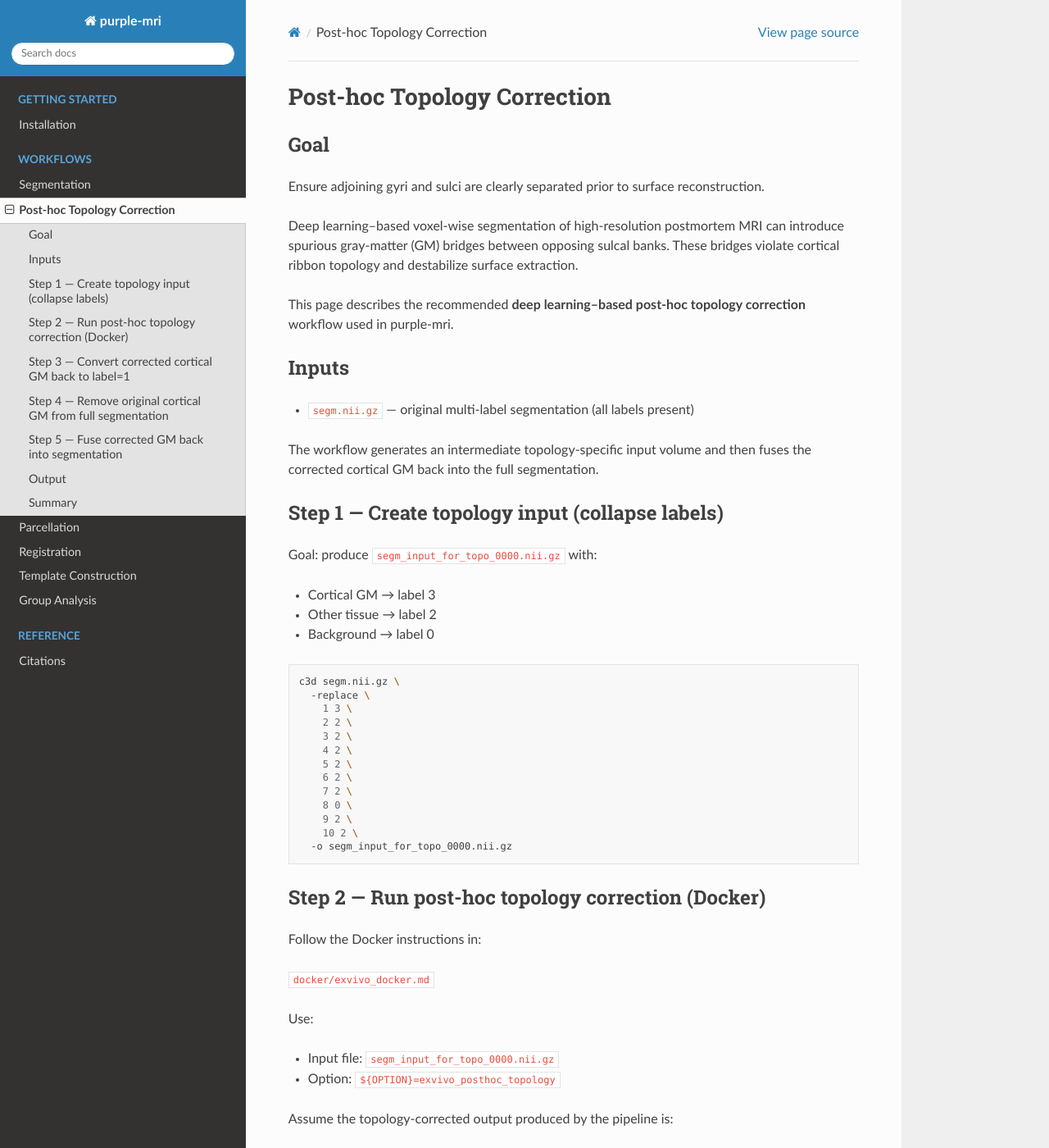
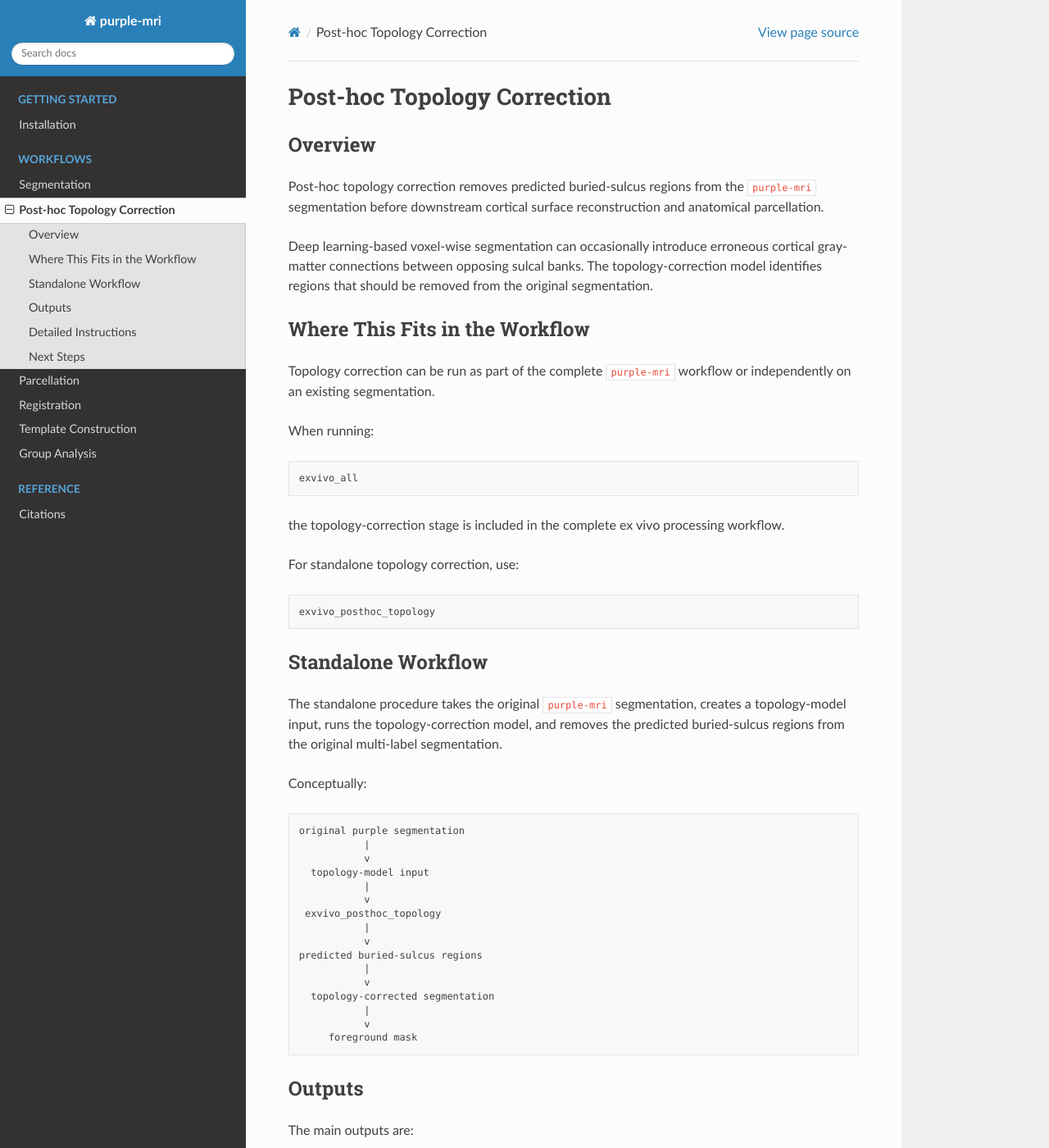
Before and after one commit to Pulkit-Khandelwal/purple-mri, a Sphinx documentation site: the page built from docs/source/posthoc_correction.rst, in a window 1280 px wide and 1400 px high. Shown: the whole window at 82% size. Built offline with Sphinx 7.4.7 and the Read the Docs theme 3.1.0, drawn with Linux system fonts in a browser that asks for light colours; pages that are not in the unit, such as notebooks, are missing from menus; some of the changed text lies outside the part shown.

Commit message:
Update posthoc_correction.rst

```diff
--- a/docs/source/posthoc_correction.rst
+++ b/docs/source/posthoc_correction.rst
@@ -1,126 +1,113 @@
 Post-hoc Topology Correction
 ============================
 
-Goal
-----
+Overview
+--------
 
-Ensure adjoining gyri and sulci are clearly separated prior to surface reconstruction.
+Post-hoc topology correction removes predicted buried-sulcus regions from the
+``purple-mri`` segmentation before downstream cortical surface reconstruction
+and anatomical parcellation.
 
-Deep learning–based voxel-wise segmentation of high-resolution postmortem MRI
-can introduce spurious gray-matter (GM) bridges between opposing sulcal banks.
-These bridges violate cortical ribbon topology and destabilize surface extraction.
+Deep learning-based voxel-wise segmentation can occasionally introduce
+erroneous cortical gray-matter connections between opposing sulcal banks.
+The topology-correction model identifies regions that should be removed from
+the original segmentation.
 
-This page describes the recommended **deep learning–based post-hoc topology correction**
-workflow used in purple-mri.
 
-Inputs
-------
+Where This Fits in the Workflow
+-------------------------------
 
-* ``segm.nii.gz`` — original multi-label segmentation (all labels present)
+Topology correction can be run as part of the complete ``purple-mri`` workflow
+or independently on an existing segmentation.
 
-The workflow generates an intermediate topology-specific input volume and then
-fuses the corrected cortical GM back into the full segmentation.
+When running:
 
-Step 1 — Create topology input (collapse labels)
------------------------------------------------
+.. code-block:: text
 
-Goal: produce ``segm_input_for_topo_0000.nii.gz`` with:
+   exvivo_all
 
-* Cortical GM → label 3
-* Other tissue → label 2
-* Background → label 0
+the topology-correction stage is included in the complete ex vivo processing
+workflow.
 
-.. code-block:: bash
+For standalone topology correction, use:
 
-   c3d segm.nii.gz \
-     -replace \
-       1 3 \
-       2 2 \
-       3 2 \
-       4 2 \
-       5 2 \
-       6 2 \
-       7 2 \
-       8 0 \
-       9 2 \
-       10 2 \
-     -o segm_input_for_topo_0000.nii.gz
+.. code-block:: text
 
-Step 2 — Run post-hoc topology correction (Docker)
----------------------------------------------------
+   exvivo_posthoc_topology
 
-Follow the Docker instructions in:
 
-``docker/exvivo_docker.md``
+Standalone Workflow
+-------------------
 
-Use:
+The standalone procedure takes the original ``purple-mri`` segmentation,
+creates a topology-model input, runs the topology-correction model, and removes
+the predicted buried-sulcus regions from the original multi-label
+segmentation.
 
-* Input file: ``segm_input_for_topo_0000.nii.gz``
-* Option: ``${OPTION}=exvivo_posthoc_topology``
+Conceptually:
 
-Assume the topology-corrected output produced by the pipeline is:
+.. code-block:: text
 
-``segm_input_for_topo.nii.gz``
+   original purple segmentation
+              |
+              v
+     topology-model input
+              |
+              v
+    exvivo_posthoc_topology
+              |
+              v
+   predicted buried-sulcus regions
+              |
+              v
+     topology-corrected segmentation
+              |
+              v
+        foreground mask
 
-Step 3 — Convert corrected cortical GM back to label=1
-------------------------------------------------------
 
-Extract cortical GM (label 3) from the corrected output
-and remap it back to GM=1:
-
-.. code-block:: bash
-
-   c3d segm_input_for_topo.nii.gz \
-     -retain-labels 3 \
-     -replace 3 1 \
-     -type uchar \
-     -o subj_corrected_gm.nii.gz
-
-This produces a GM-only volume where:
-
-* 1 = corrected cortical GM
-* 0 = elsewhere
-
-Step 4 — Remove original cortical GM from full segmentation
-------------------------------------------------------------
-
-Zero out original cortical GM (label 1) so the corrected GM
-can be inserted cleanly.
-
-.. code-block:: bash
-
-   c3d segm.nii.gz \
-     -replace 1 0 \
-     -type uchar \
-     -o segm_no_gm.nii.gz
-
-Step 5 — Fuse corrected GM back into segmentation
---------------------------------------------------
-
-Overlay corrected GM onto the GM-removed segmentation:
-
-.. code-block:: bash
-
-   c3d subj_corrected_gm.nii.gz segm_no_gm.nii.gz \
-     -add \
-     -type uchar \
-     -o final_segm.nii.gz
-
-Output
-------
-
-Use:
-
-``final_segm.nii.gz``
-
-as the segmentation file for downstream surface-based reconstruction and parcellation.
-
-Summary
+Outputs
 -------
 
-This workflow:
+The main outputs are:
 
-1. Collapses labels to create topology input.
-2. Applies learned post-hoc correction.
-3. Restores corrected cortical GM.
-4. Produces a topology-consistent segmentation suitable for surface extraction.
+.. code-block:: text
+
+   final_segm.nii.gz
+   foreground_mask.nii.gz
+
+where:
+
+* ``final_segm.nii.gz`` is the topology-corrected ``purple-mri`` segmentation.
+* ``foreground_mask.nii.gz`` is the corrected anatomical foreground mask used
+  in downstream processing.
+
+If atlas parcellations have already been generated, the corrected foreground
+mask can also be applied to the parcellation outputs.
+
+See:
+
+:doc:`parcellation`
+
+
+Detailed Instructions
+---------------------
+
+The complete standalone procedure, including the exact ``c3d`` commands,
+topology-model input preparation, Docker inference, keep-mask generation, and
+output creation, is maintained in:
+
+`Topology correction notes <https://github.com/Pulkit-Khandelwal/purple-mri/blob/main/docker/topology_correction_notes.md>`_
+
+For general Docker usage and available segmentation options, see:
+
+`Ex vivo Docker documentation <https://github.com/Pulkit-Khandelwal/purple-mri/blob/main/docker/exvivo_docker.md>`_
+
+
+Next Steps
+----------
+
+After topology correction, proceed to cortical surface reconstruction and
+anatomical parcellation:
+
+:doc:`parcellation`
```
